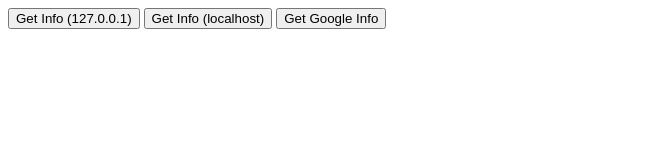
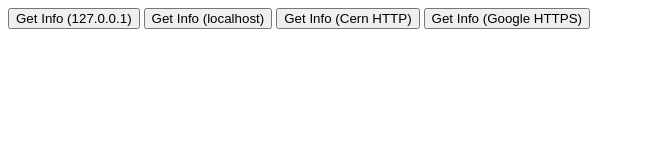
Before and after one commit to scream3r/cors, a plain HTML site: page index.html in a window 1280 px wide. Shown: the whole page, without its empty margins (0-645 px from the left). Drawn offline with Linux system fonts and the light colour scheme.

Commit message:
Update index.html

```diff
--- a/index.html
+++ b/index.html
@@ -3,6 +3,7 @@
   <body>
     <button onclick="fetch('http://127.0.0.1:16732/api/v2/serverInfo').then((response) => {return response.json();}).then((data) => {console.log(data)});">Get Info (127.0.0.1)</button>
     <button onclick="fetch('http://localhost:16732/api/v2/serverInfo').then((response) => {return response.json();}).then((data) => {console.log(data)});">Get Info (localhost)</button>
-    <button onclick="fetch('https://logging.googleapis.com/v2/').then((data) => {console.log(data);});">Get Google Info</button>
+    <button onclick="fetch('http://info.cern.ch/').then((data) => {console.log(data)});">Get Info (Cern HTTP)</button>
+    <button onclick="fetch('https://logging.googleapis.com/v2/').then((data) => {console.log(data);});">Get Info (Google HTTPS)</button>
   </body>
 </html>
```
